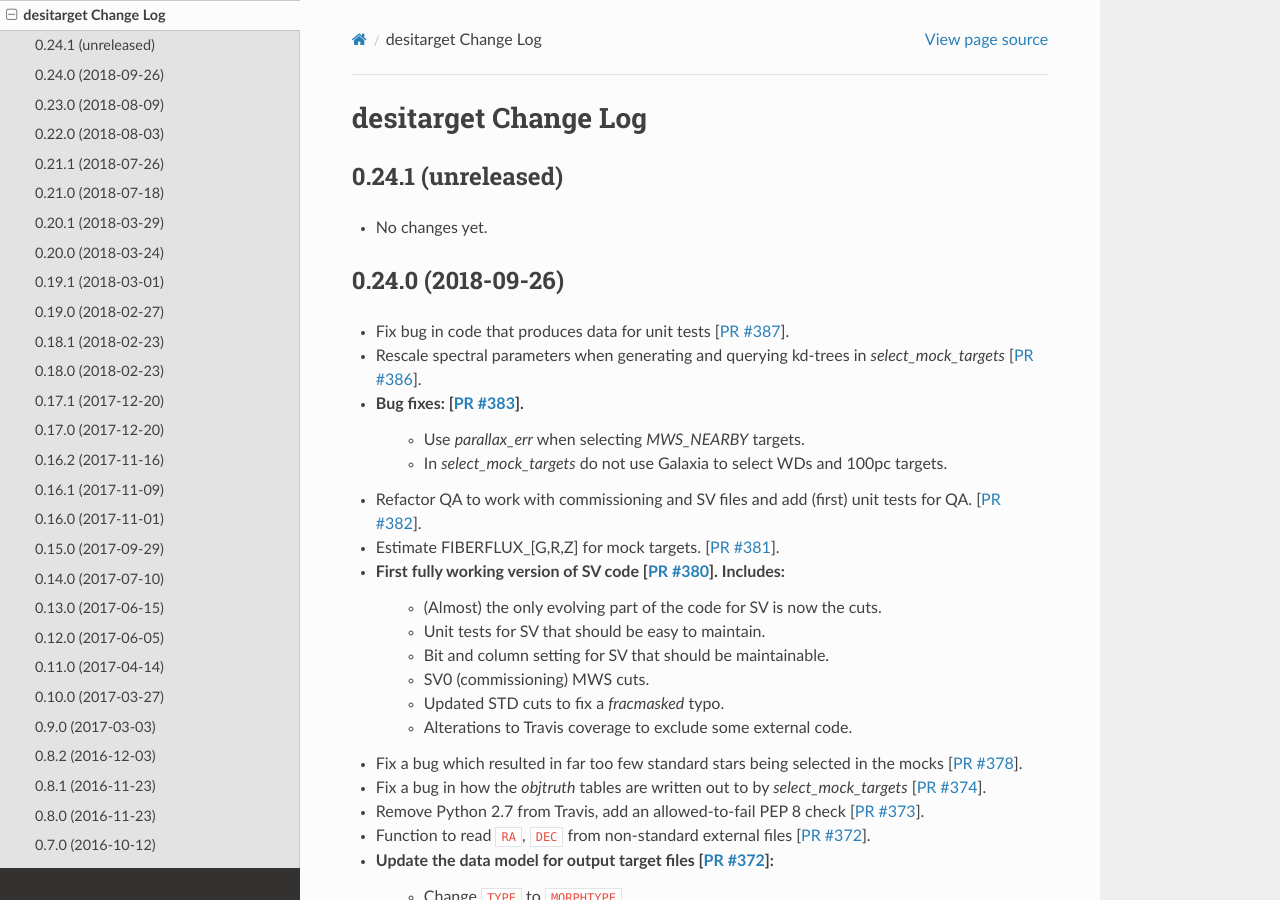
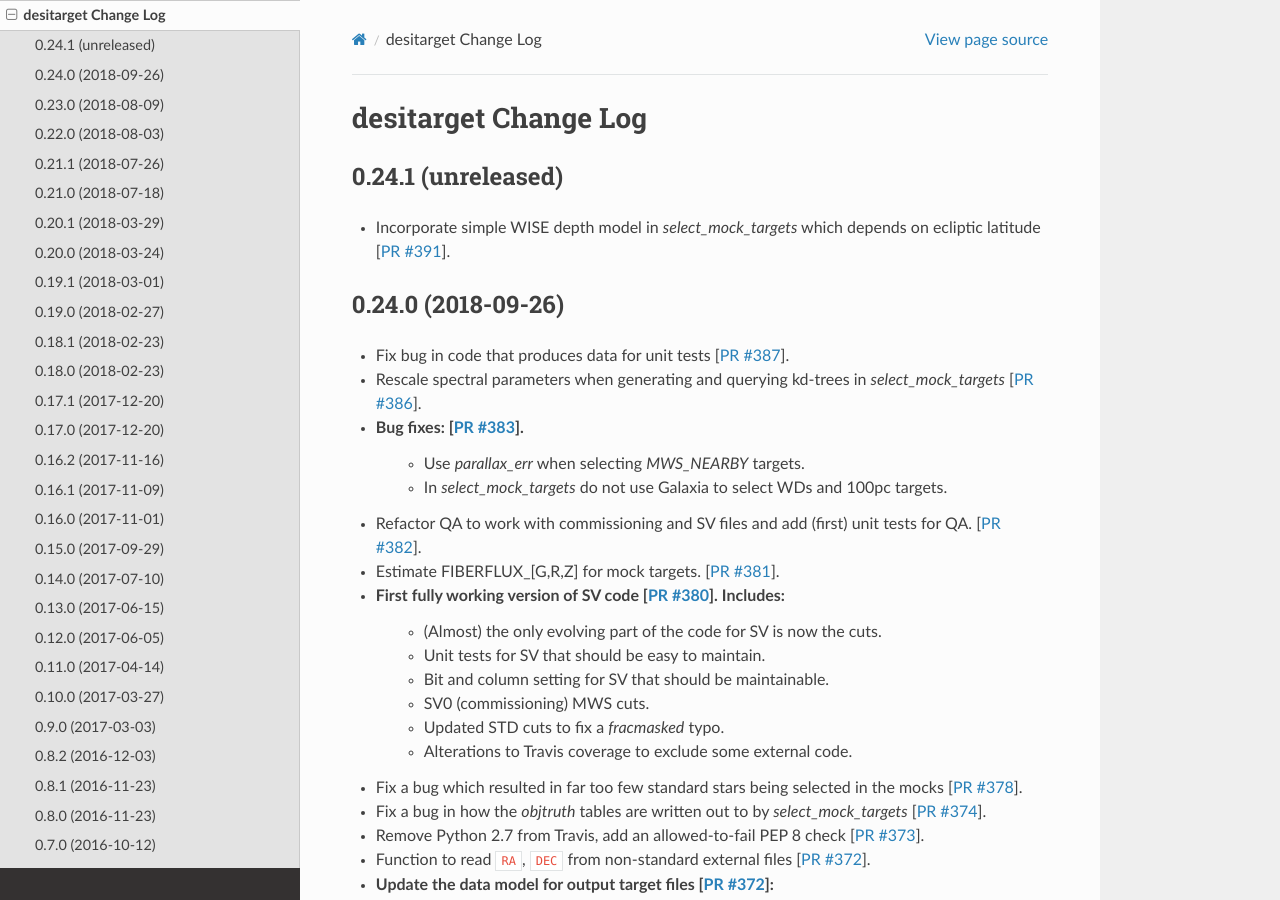
Before and after one commit to desihub/desitarget, a Sphinx documentation site: the page built from doc/changes.rst, in a window 1280 px wide and 900 px high. Built offline with Sphinx 7.4.7 and the Read the Docs theme 2.0.0, drawn with Linux system fonts in a browser that asks for light colours.

Commit message:
update change log

```diff
--- a/doc/changes.rst
+++ b/doc/changes.rst
@@ -5,7 +5,10 @@ desitarget Change Log
 0.24.1 (unreleased)
 -------------------
 
-* No changes yet.
+* Incorporate simple WISE depth model in `select_mock_targets` which depends on
+  ecliptic latitude [`PR #391`_].
+
+.. _`PR #391`: https://github.com/desihub/desitarget/pull/391
 
 0.24.0 (2018-09-26)
 -------------------
```
